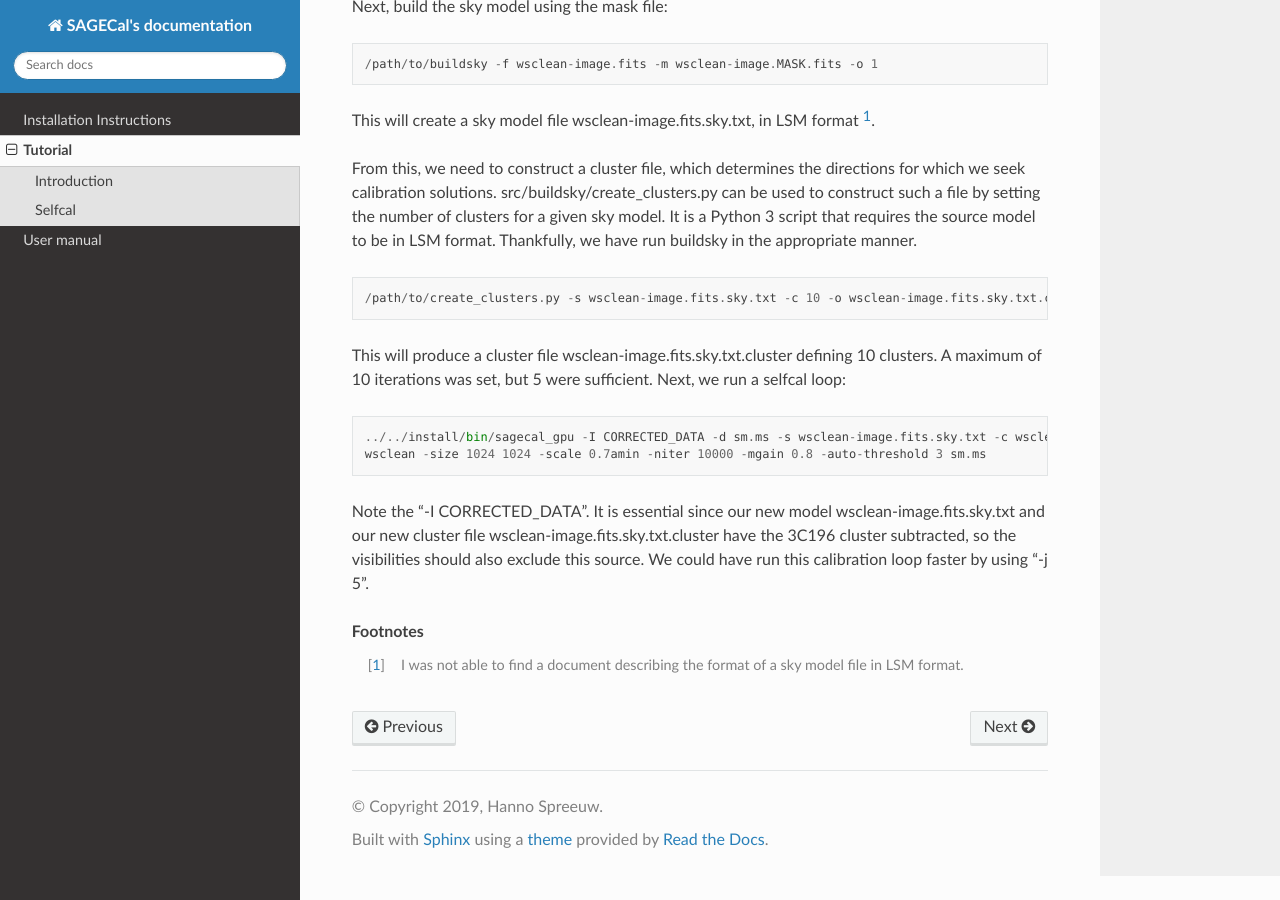
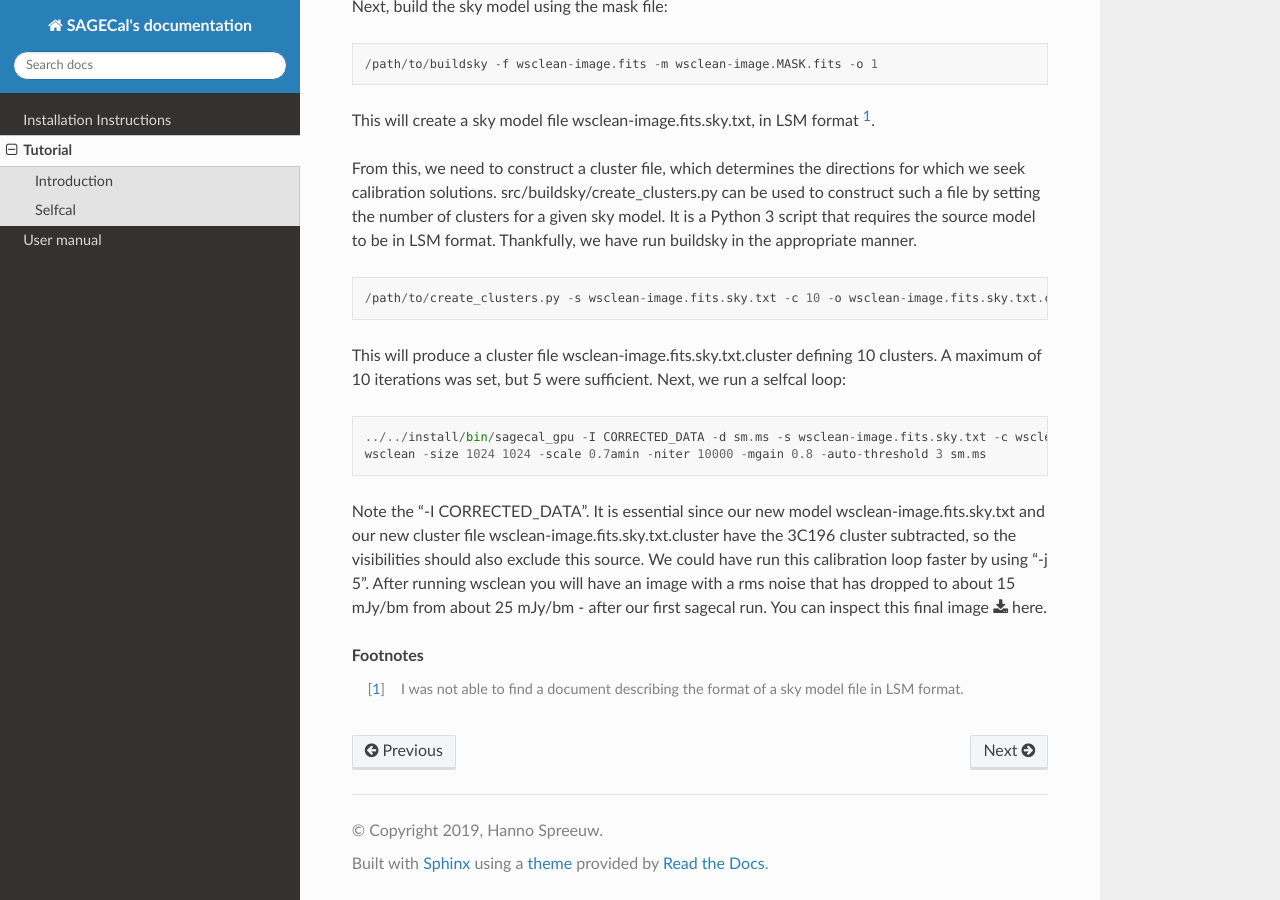
Before and after one commit to nlesc-dirac/sagecal, a Sphinx documentation site: the page built from Docs/source/tutorial.rst, in a window 1280 px wide and 900 px high, scrolled down 3148 px. Built offline with Sphinx 7.4.7 and the Read the Docs theme 2.0.0, drawn with Linux system fonts in a browser that asks for light colours.

Commit message:
First version of tutorial complete

```diff
--- a/Docs/source/tutorial.rst
+++ b/Docs/source/tutorial.rst
@@ -151,6 +151,7 @@
    wsclean -size 1024 1024 -scale 0.7amin -niter 10000 -mgain 0.8 -auto-threshold 3 sm.ms
 
 Note the "-I CORRECTED_DATA". It is essential since our new model wsclean-image.fits.sky.txt and our new cluster file wsclean-image.fits.sky.txt.cluster have the 3C196 cluster subtracted, so the visibilities should also exclude this source. We could have run this calibration loop faster by using "-j 5".
+After running wsclean you will have an image with a rms noise that has dropped to about 15 mJy/bm from about 25 mJy/bm - after our first sagecal run. You can inspect this final image :download:`here <wsclean-image.fits>`.
 
 .. rubric:: Footnotes
 
```
